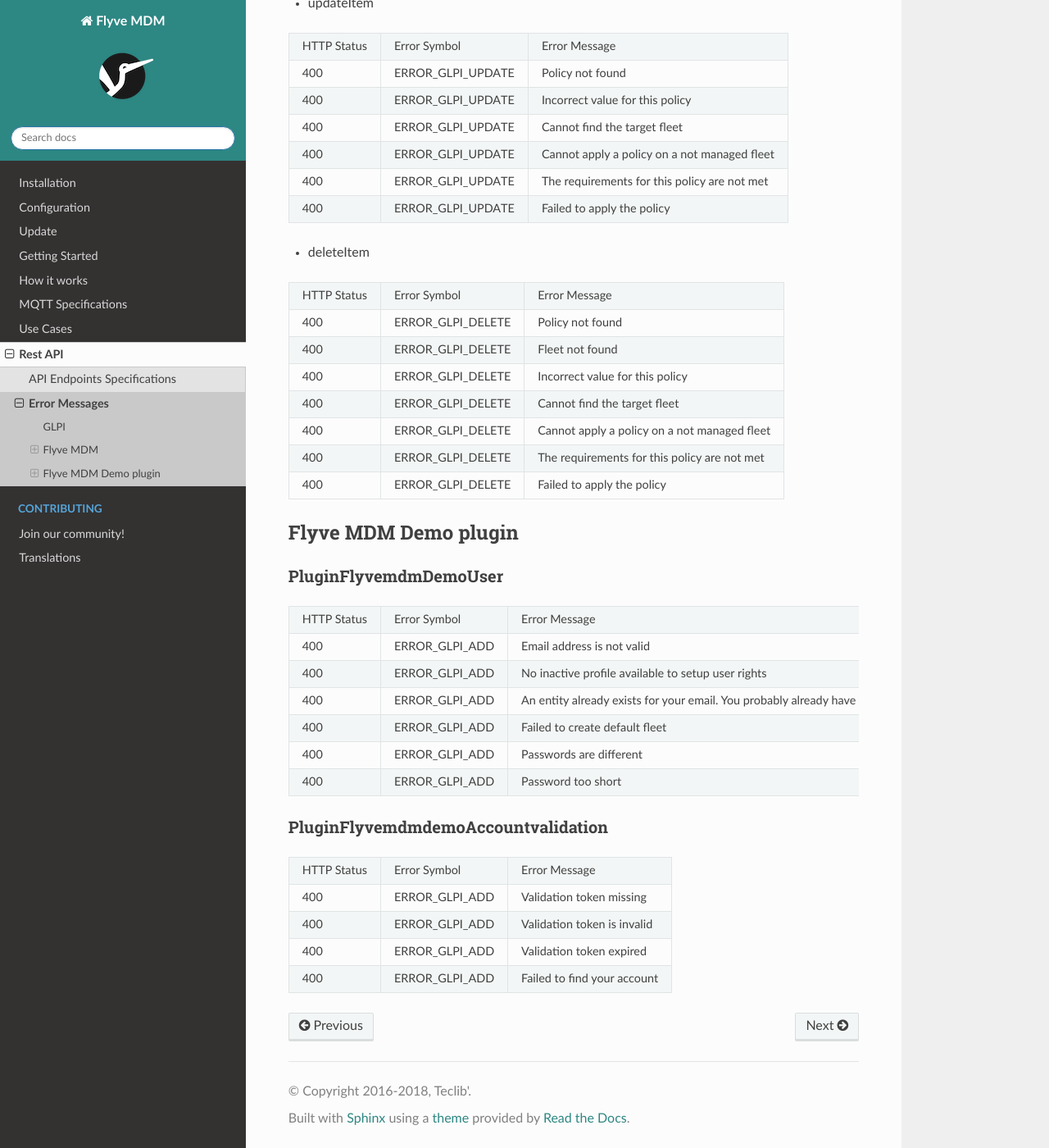
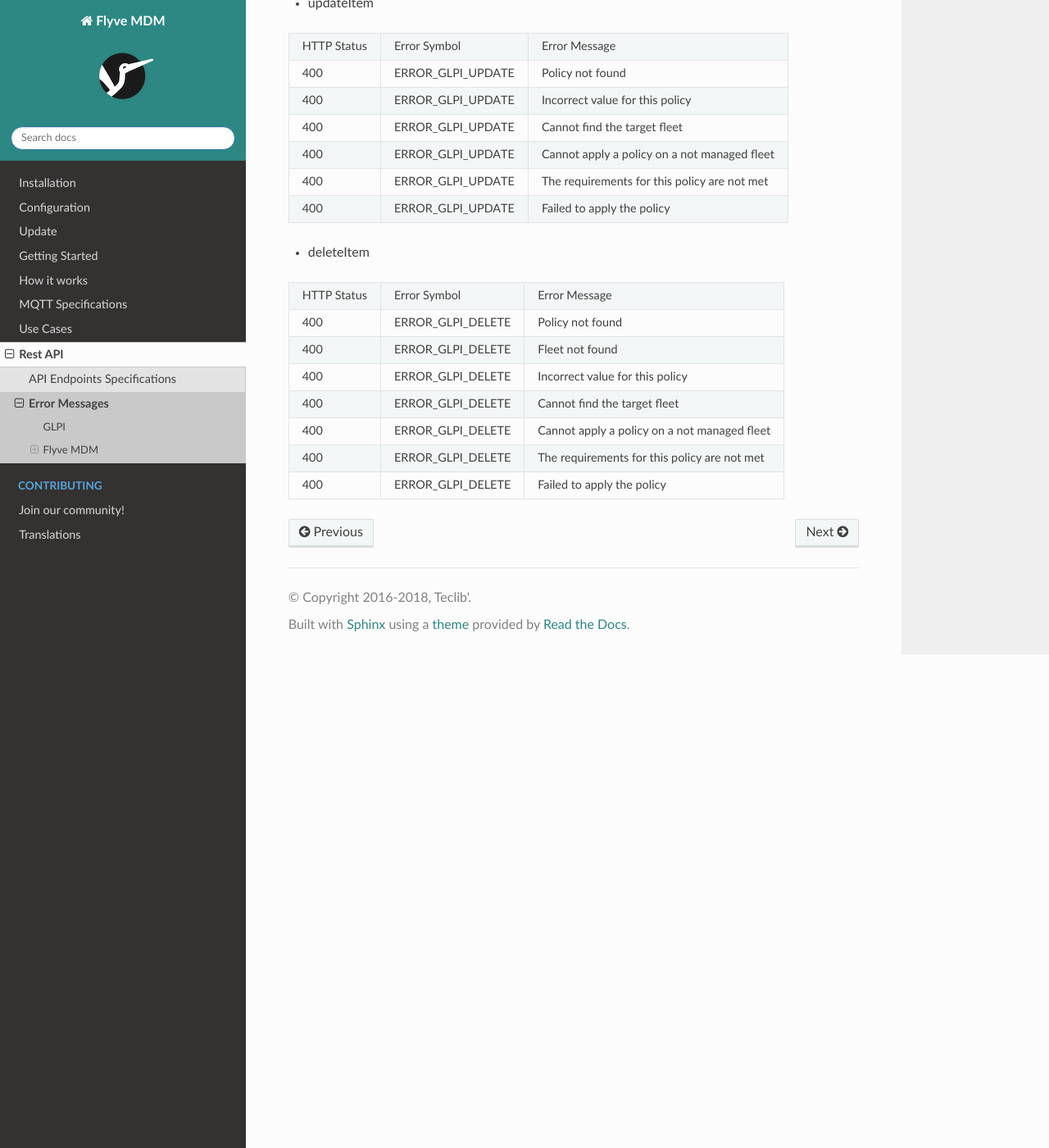
Before and after one commit to flyve-mdm/doc, a Sphinx documentation site: the page built from source/rest-api/error-messages.rst, in a window 1280 px wide and 1400 px high, scrolled down 4599 px. Shown: the whole window at 82% size. Built offline with Sphinx 7.4.7 and the Read the Docs theme 2.0.0, drawn with Linux system fonts in a browser that asks for light colours.

Commit message:
docs(api): remove demo plugin errors
Signed-off-by: Naylin Medina <nmedina@teclib.com>

```diff
--- a/source/rest-api/error-messages.rst
+++ b/source/rest-api/error-messages.rst
@@ -291,40 +291,3 @@
 -----------  -----------------  -------------
 400          ERROR_GLPI_DELETE  Failed to apply the policy
 ===========  =================  =============
-
-Flyve MDM Demo plugin
----------------------
-
-PluginFlyvemdmDemoUser
-~~~~~~~~~~~~~~~~~~~~~~
-
-===========  ==============  =============
-HTTP Status  Error Symbol    Error Message
------------  --------------  -------------
-400          ERROR_GLPI_ADD  Email address is not valid
------------  --------------  -------------
-400          ERROR_GLPI_ADD  No inactive profile available to setup user rights
------------  --------------  -------------
-400          ERROR_GLPI_ADD  An entity already exists for your email. You probably already have an account
------------  --------------  -------------
-400          ERROR_GLPI_ADD  Failed to create default fleet
------------  --------------  -------------
-400          ERROR_GLPI_ADD  Passwords are different
------------  --------------  -------------
-400          ERROR_GLPI_ADD  Password too short
-===========  ==============  =============
-
-PluginFlyvemdmdemoAccountvalidation
-~~~~~~~~~~~~~~~~~~~~~~~~~~~~~~~~~~~
-
-===========  ==============  =============
-HTTP Status  Error Symbol    Error Message
------------  --------------  -------------
-400          ERROR_GLPI_ADD  Validation token missing
------------  --------------  -------------
-400          ERROR_GLPI_ADD  Validation token is invalid
------------  --------------  -------------
-400          ERROR_GLPI_ADD  Validation token expired
------------  --------------  -------------
-400          ERROR_GLPI_ADD  Failed to find your account
-===========  ==============  =============
```
